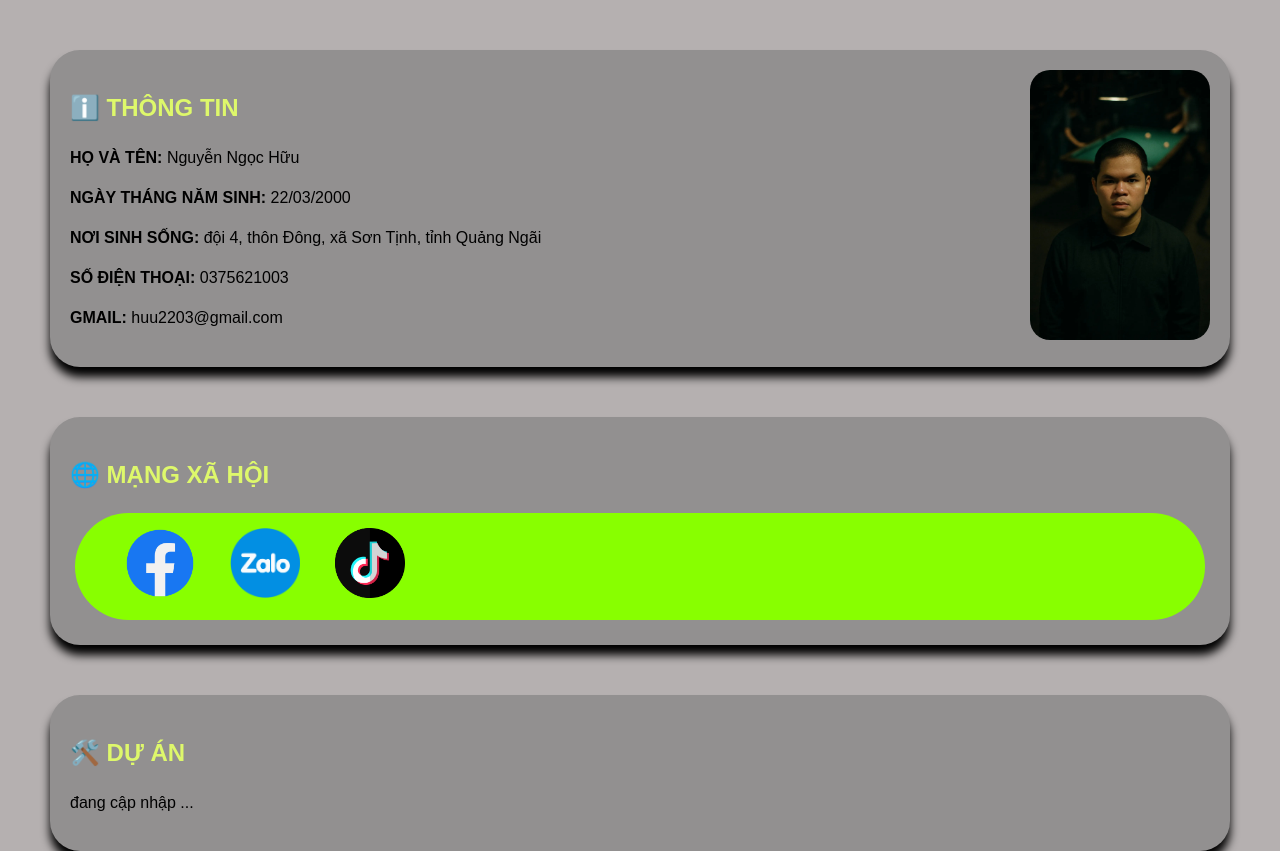
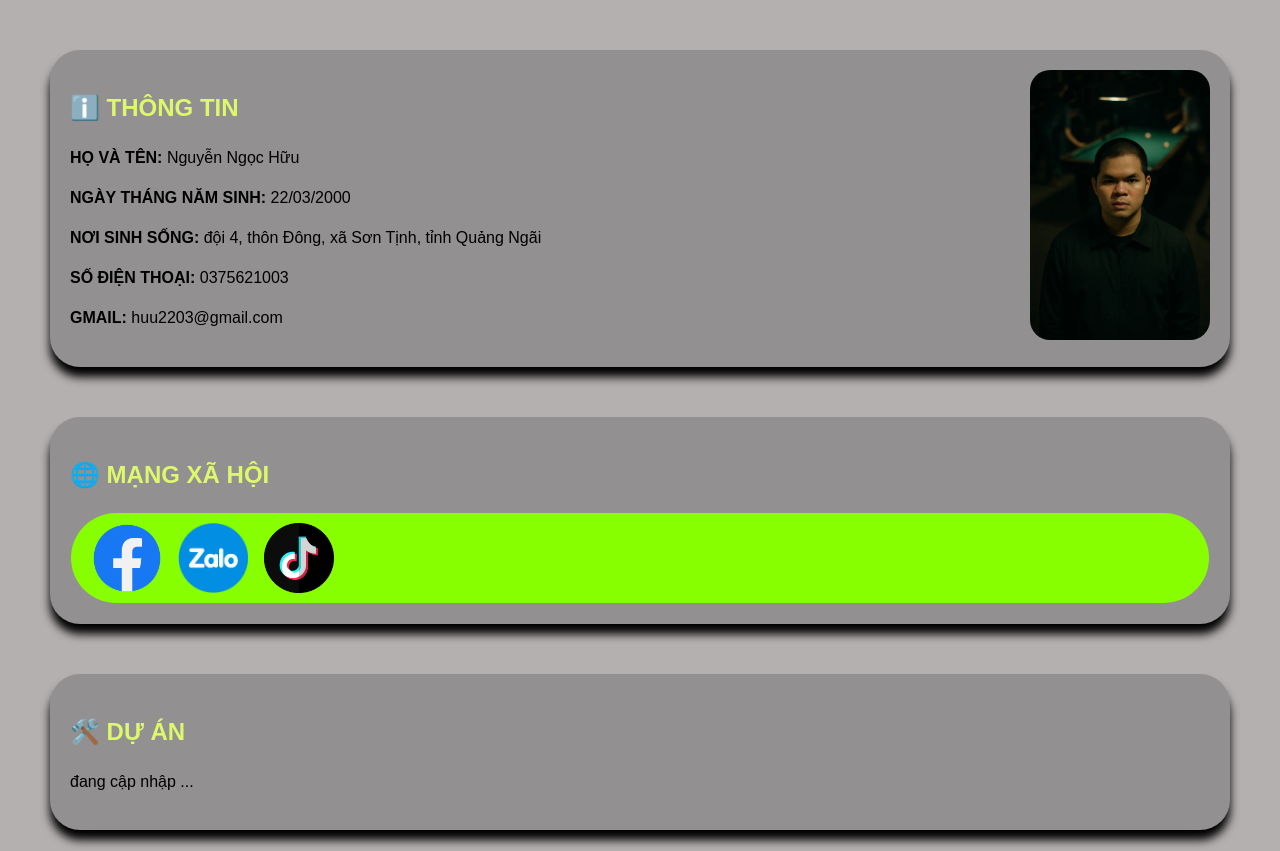
Before and after one commit to ceepopi/ceepopi.github.io, a plain HTML site: page index.html in a window 1280 px wide. Shown: the top 851 px of the page. Drawn offline with Linux system fonts and the light colour scheme.

Commit message:
Add files via upload

```diff
--- a/style.css
+++ b/style.css
@@ -26,11 +26,12 @@ h1, h2 {
 
 .style-mxh {
     display: flex;
-    margin: 5px;
-    padding: 15px;
+    margin: 1px;
+    padding: 10px;
     border-radius: 60px;
     background-color: #88ff00;
-    /* gap: 20px; */
+    gap: 5px;
+    height: 70px;
 }
 
 .info div {
@@ -45,7 +46,7 @@ img.avatar {
 img.app {
     width: 70px;
     height: 70px;
-    margin-left: 35px;
+    margin-left: 11px;
 }
 
 .footer-style {
```
